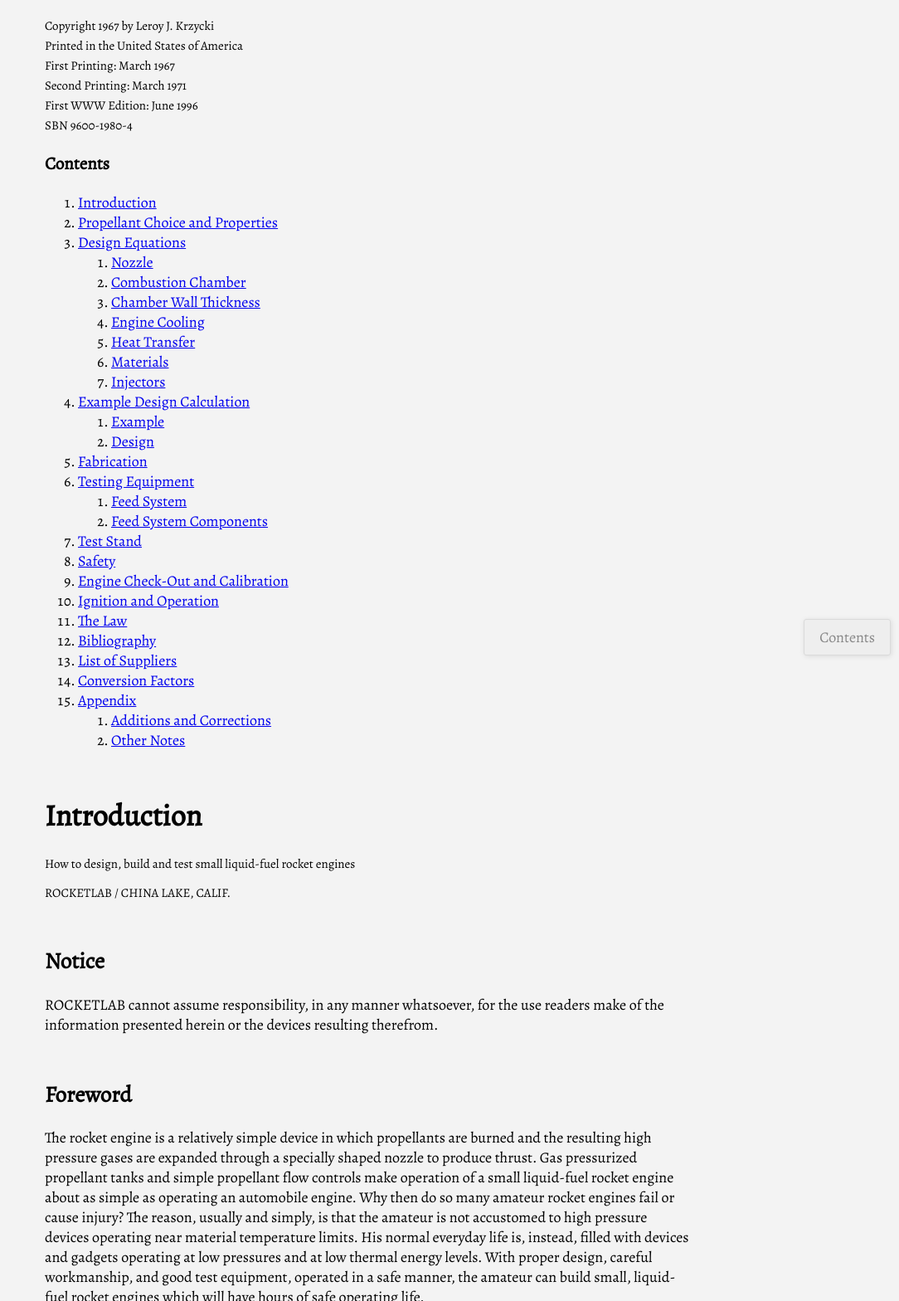
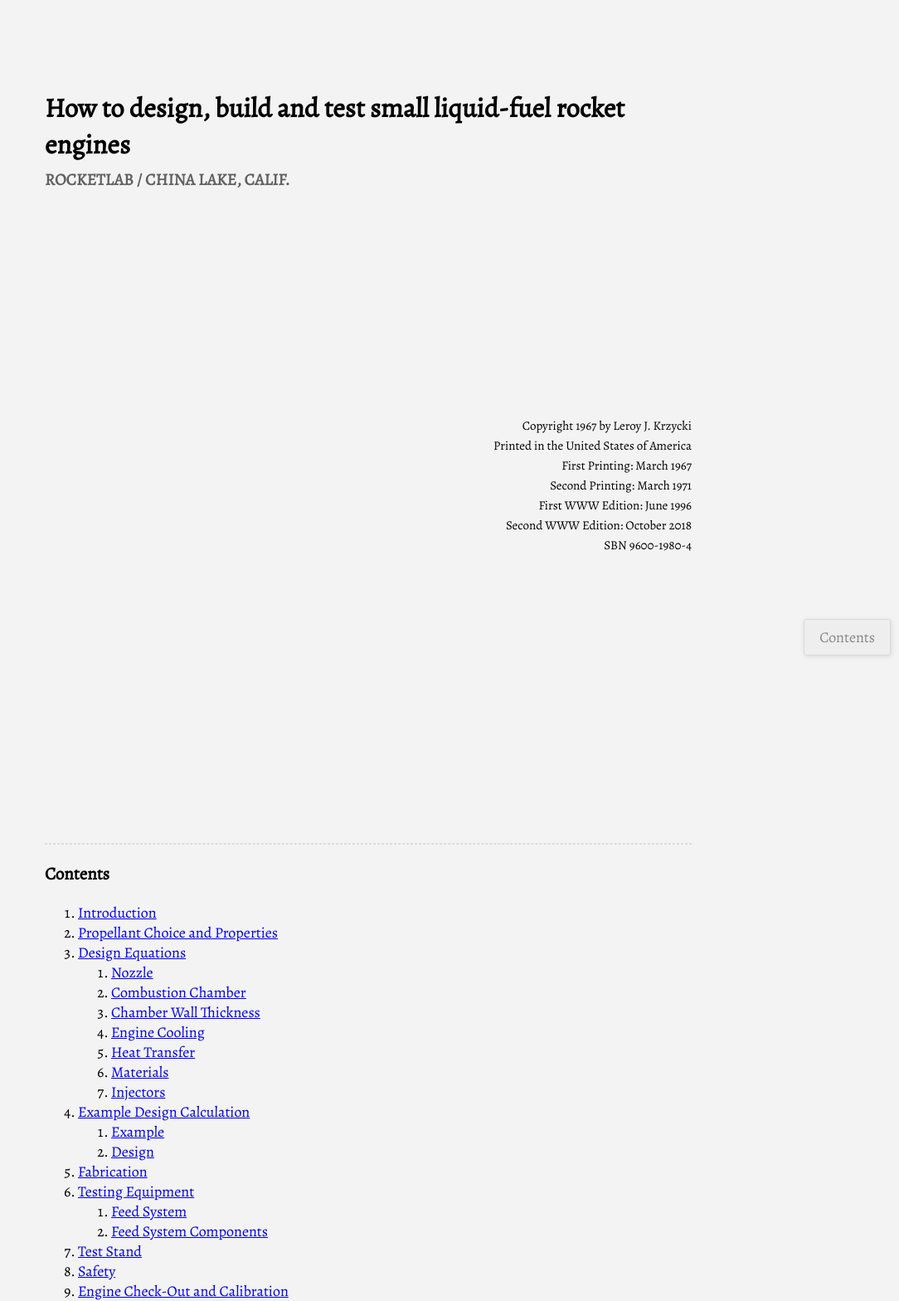
Before and after one commit to Spacha/How-to-Rocket, a plain HTML site: page index.html in a window 1280 px wide. Shown: the top 1568 px of the page at 83% size, without its empty margins (196-1280 px from the left). Drawn offline with nearby package versions, Linux system fonts and the light colour scheme.

Commit message:
Cover + basic styling

```diff
--- a/index.html
+++ b/index.html
@@ -30,6 +30,10 @@
 			body {
 				background: #f3f3f3;
 			}
+			hr {
+				border-bottom: 0;
+    			border: 1px dashed #dcdcdc;
+			}
 
 			.container {
 				width: 780px;
@@ -39,6 +43,28 @@
 
 			h1, h2 {
 				margin-top: 3rem;
+			}
+
+			/* COVER */
+			.cover {
+				margin: 6rem 0;
+				min-height: 100vh;
+			}
+
+			.cover h1 {
+				font-size: 180%;
+    			margin: 0;
+			}
+
+			.cover h2 {
+				font-size: 110%;
+			    margin: 0.4rem 0;
+			    color: #616161;
+			}
+
+			.book-info {
+				text-align: right;
+				margin-top: 15rem;
 			}
 
 			/* FIGURE */
@@ -103,7 +129,12 @@
 	<body>
 
 		<div class="container">
-			<div class="">
+
+			<div class="cover">
+				<h1>How to design, build and test small liquid-fuel rocket engines</h1>
+				<h2>ROCKETLAB / CHINA LAKE, CALIF.</h2>
+
+				<div class="book-info">
 				<p>
 					<small>
 						Copyright 1967 by Leroy J. Krzycki<br />
@@ -111,10 +142,14 @@
 						First Printing: March 1967<br />
 						Second Printing: March 1971<br />
 						First WWW Edition: June 1996<br />
+						Second WWW Edition: October 2018<br />
 						SBN 9600-1980-4
 					</small>
 				</p>
 			</div>
+			</div>
+
+			<hr>
 
 			<h3 id="contents">Contents</h3>
 
@@ -169,10 +204,6 @@
 
 				<!-- CH 1.0 -->
 				<h1 id="introduction">Introduction</h1>
-				<small>
-					<p>How to design, build and test small liquid-fuel rocket engines</p>
-					<p>ROCKETLAB / CHINA LAKE, CALIF.</p>
-				</small>
 
 				<h2>Notice</h2>
 
```
